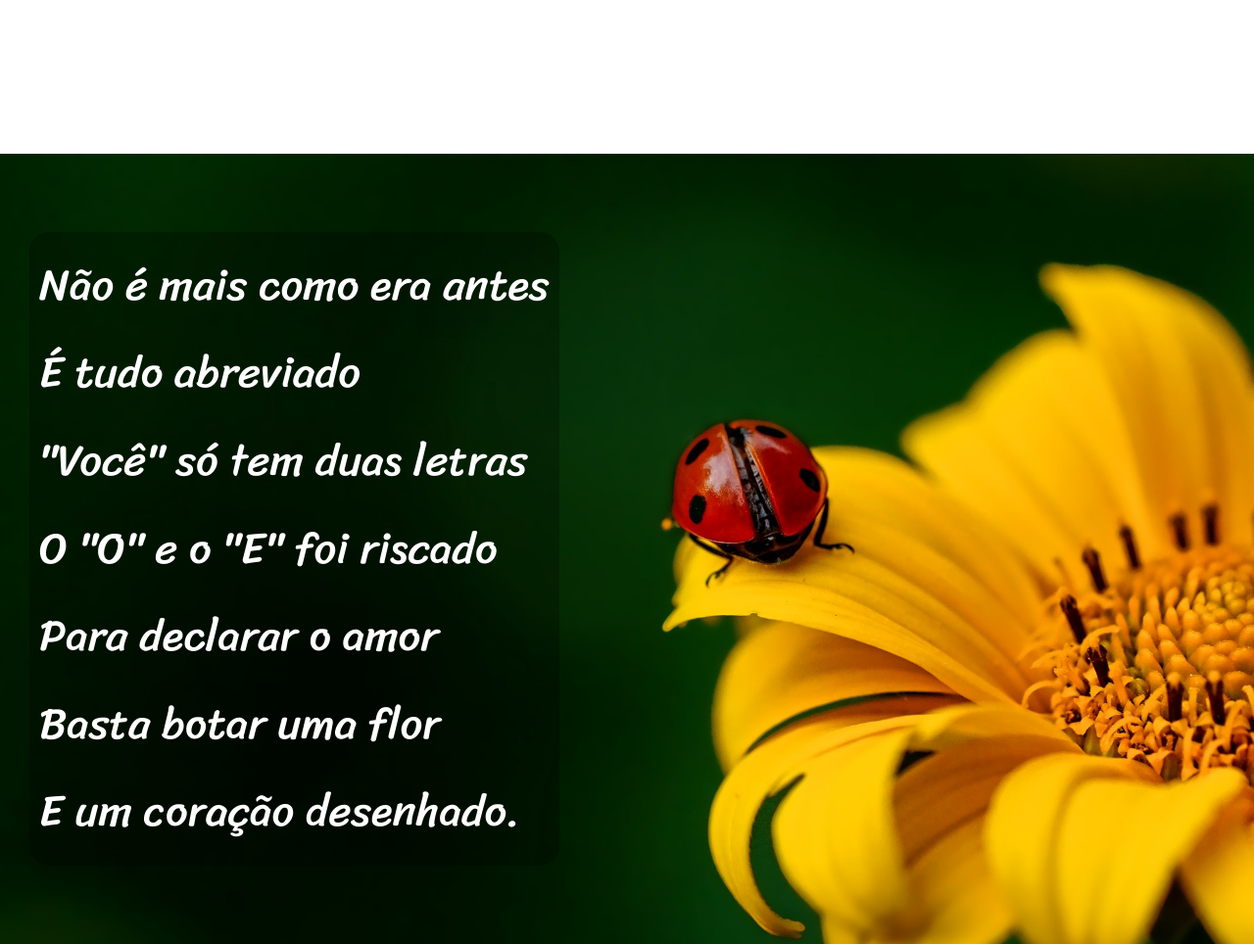
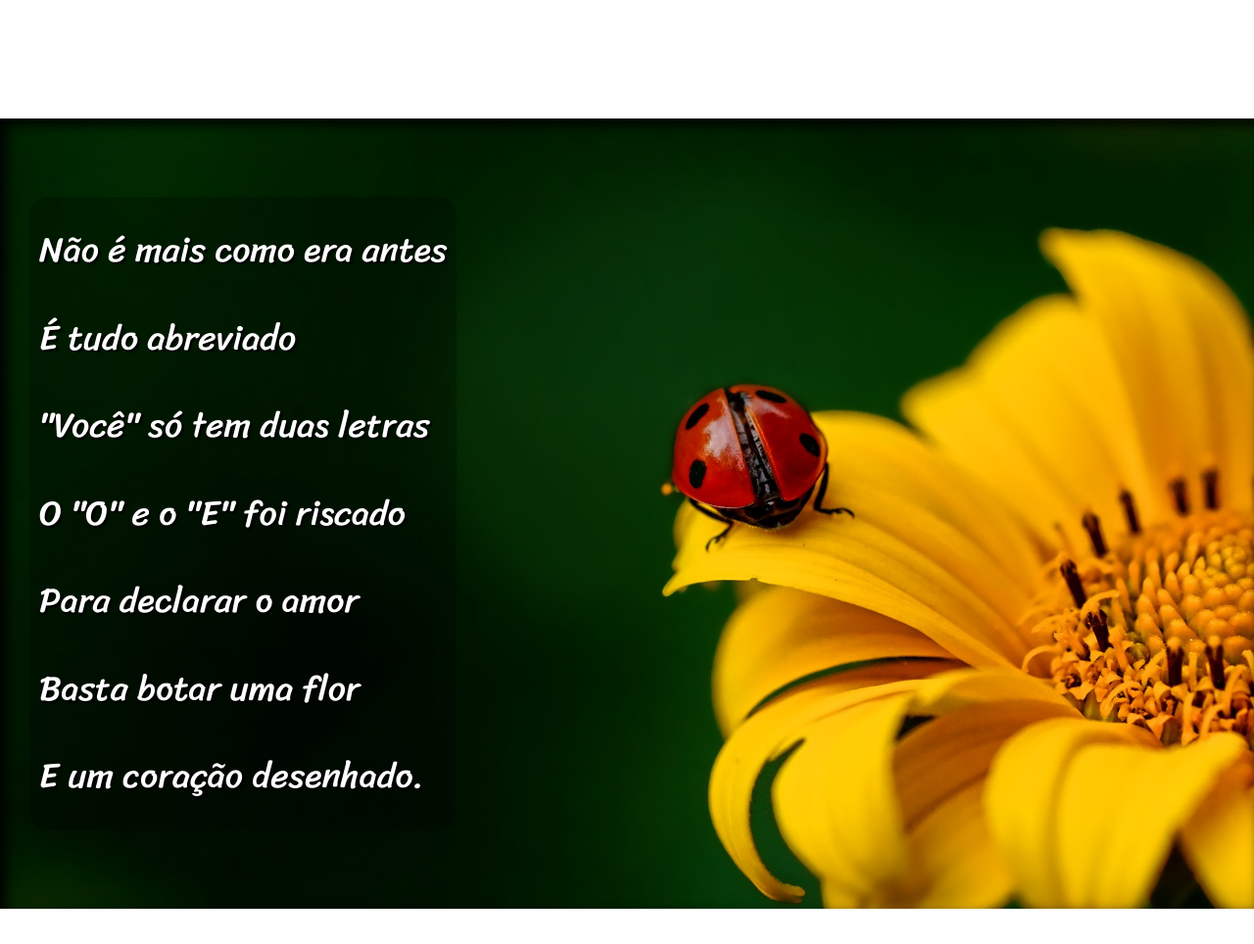
Before and after one commit to EdileyGomes/html-css, a plain HTML site: page desafios/desafio012/index.html in a window 1280 px wide. Shown: the part 980-1944 px from the top of the page at 98% size. Drawn offline with Linux system fonts and the light colour scheme.

Commit message:
finalizando o projeto cordel...

```diff
--- a/desafios/desafio012/estilo/style.css
+++ b/desafios/desafio012/estilo/style.css
@@ -6,7 +6,7 @@
 * {
     margin: 0px;
     padding: 0px;
-    font-size: 1em;
+    font-size: 0.8em;
 }
 
 :root {
@@ -37,6 +37,7 @@ header > h1 {
 
 header > p {
     padding-bottom: 50px;
+    font-size: 2em;
 
 }
 
@@ -60,7 +61,7 @@ section {
 }
 
 section > p {
-    padding-bottom: 2em;
+    padding-bottom: 1.5em;
 }
 
 section.normal {
@@ -70,11 +71,9 @@ section.normal {
 
 section.imagem {
     background-color: rgba(0, 0, 0, 0.61);
-    background-image: url('../imagens/background001.jpg');
-    background-size: cover;
-    background-repeat: no-repeat;
-    background-position: 50% 50%;
     color: white;
+    box-shadow: inset 6px 6px 13px 0px black;
+    background-attachment: fixed;
 }
 
 section.imagem > p {
@@ -82,6 +81,19 @@ section.imagem > p {
     display: inline-block;
     padding: 10px;
     border-radius: 20px;
+    text-shadow: 2px 2px 2px black;
+}
+
+section#img01 {
+    background-image: url('../imagens/background001.jpg');
+    background-position: right center;
+    background-size: cover;
+}
+
+section#img02 {
+    background-image: url('../imagens/background002.jpg');
+    background-position: right center;
+    background-size: cover;
 }
 
 footer {
--- a/desafios/desafio012/index.html
+++ b/desafios/desafio012/index.html
@@ -24,7 +24,7 @@
         </p>
     </section>
 
-    <section class="imagem">
+    <section class="imagem" id="img01">
         <p>
             Não é mais como era antes <br />
             É tudo abreviado <br />
@@ -60,7 +60,7 @@
     </section>
 
 
-    <section class="imagem">
+    <section class="imagem" id="img02">
         <p>
             Tenho saudade das cartas <br />
             Escritas com a própria mão <br />
```
